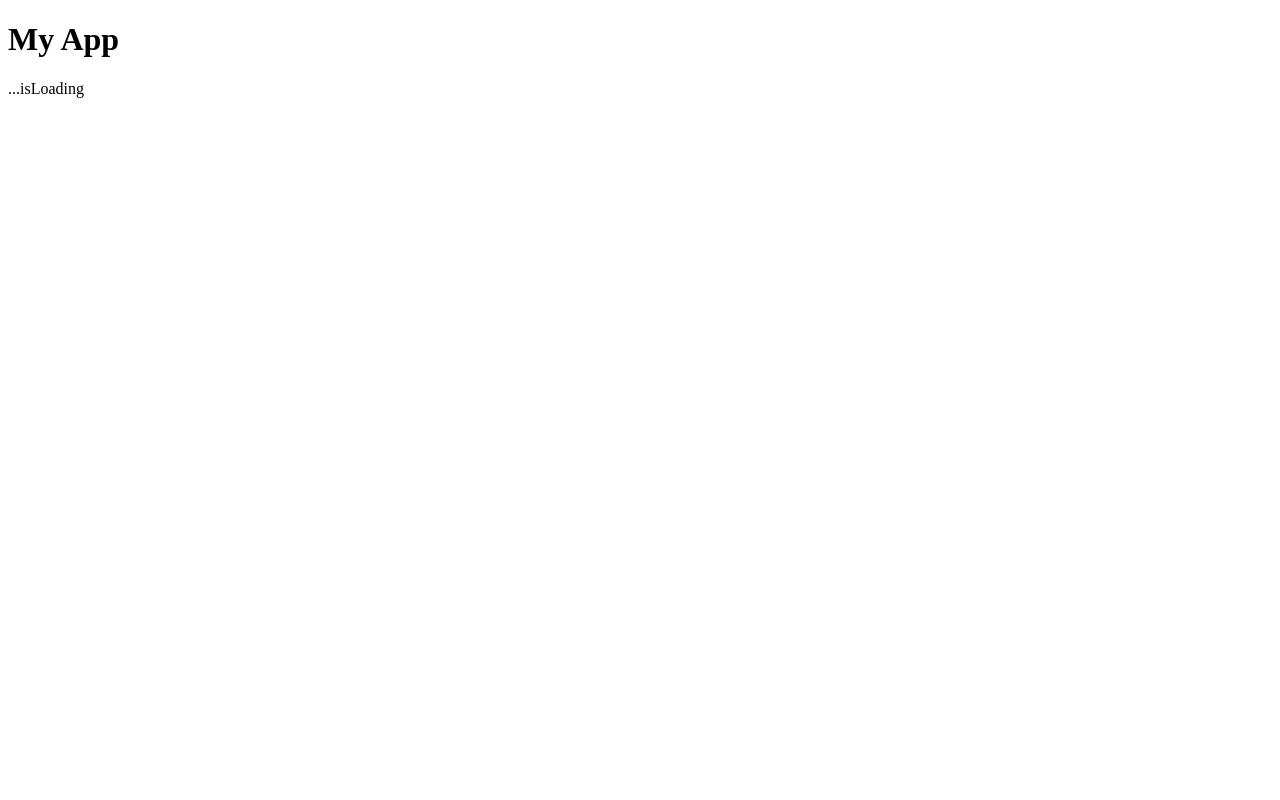
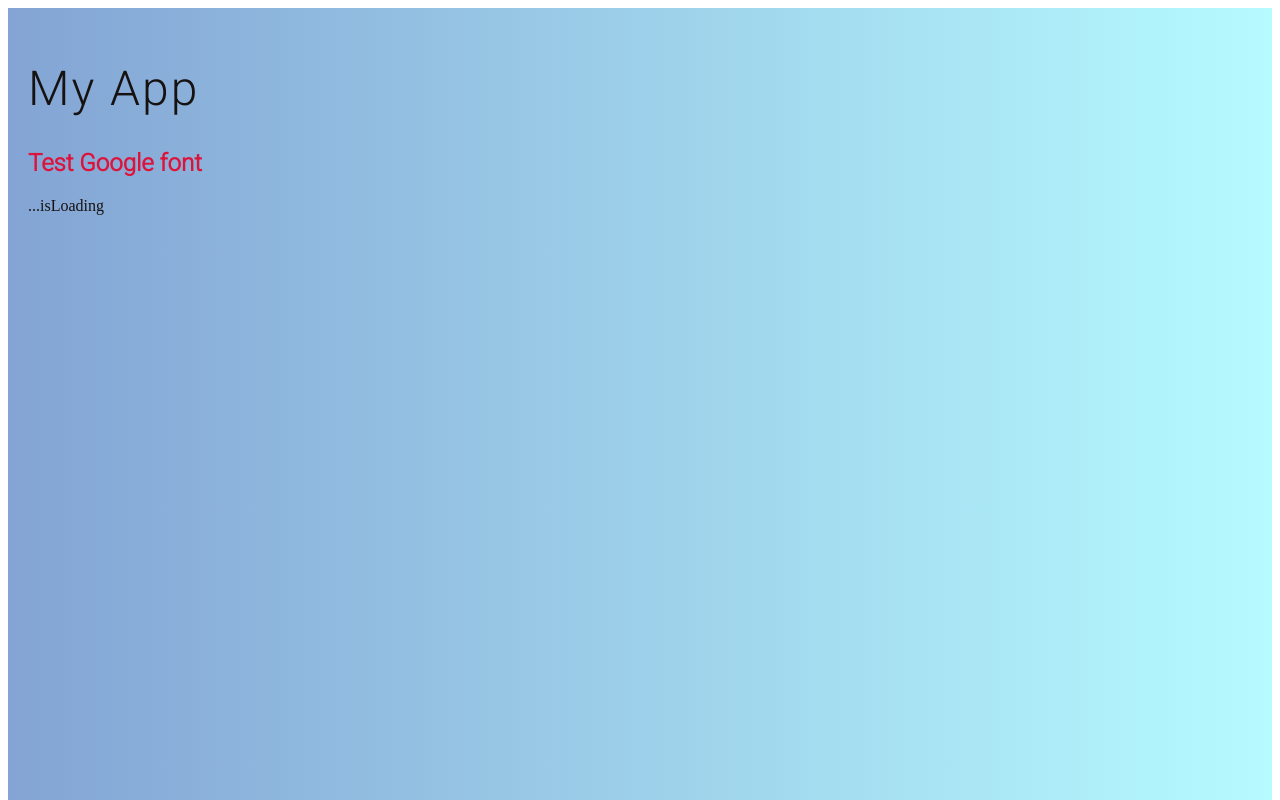
Before and after one commit to Anakondos/react-todo, a React (Create React App) app: page / in a window 1280 px wide. Shown: the top 800 px of the page. Built offline with nearby package versions, Linux system fonts and the light colour scheme; no server answers; the HTML template or start-up script is replaced by a standard one.

Commit message:
Google Fonts

```diff
--- a/public/index.html
+++ b/public/index.html
@@ -3,6 +3,15 @@
   <head>
     <meta charset="utf-8" />
     <link rel="icon" href="%PUBLIC_URL%/favicon.ico" />
+
+    <link rel="preconnect" href="https://fonts.googleapis.com">
+    <link rel="preconnect" href="https://fonts.gstatic.com" crossorigin>
+    <link href="https://fonts.googleapis.com/css2?family=Heebo:wght@300&family=Roboto:wght@300&display=swap" rel="stylesheet">
+
+    <link rel="preconnect" href="https://fonts.googleapis.com">
+    <link rel="preconnect" href="https://fonts.gstatic.com" crossorigin>
+    <link href="https://fonts.googleapis.com/css2?family=Heebo:wght@300&family=Oswald:wght@500&family=Roboto:wght@300&display=swap" rel="stylesheet">
+
     <meta name="viewport" content="width=device-width, initial-scale=1" />
     <meta name="description" content="Web site created using create-react-app" />
     <!--
@@ -14,6 +23,12 @@
       work correctly both with client-side routing and a non-root public URL.
       Learn how to configure a non-root public URL by running `npm run build`.
     -->
+    <style>
+      @import url('https://fonts.googleapis.com/css2?family=Heebo:wght@300&family=Roboto:wght@300&display=swap');
+    </style>
+
+
+
     <title>React App</title>
   </head>
   <body>
--- a/src/AddTodoForm.js
+++ b/src/AddTodoForm.js
@@ -1,6 +1,6 @@
 import React from 'react';
 import InputWithLabel from './InputWithLabel';
-
+import styles from './TodoListItem.module.css';
 
 function AddTodoForm ({onAddTodo}) {
 
@@ -38,7 +38,7 @@ function AddTodoForm ({onAddTodo}) {
                 value={todoTitle}
                 onChange={handleTitleChange}
             >
-            Title
+            <span className={styles.titleInput}>Title</span>
             </InputWithLabel>
             <button>Add</button>
         </form>
--- a/src/App.js
+++ b/src/App.js
@@ -1,8 +1,8 @@
 import React from 'react';
 import TodoList from './TodoList';
 import AddTodoForm from './AddTodoForm';
-
 import {BrowserRouter, Routes, Route} from "react-router-dom";
+import styles from './TodoListItem.module.css';
 
 function App() {
 
@@ -144,8 +144,9 @@ const postData = async(newTodo) => {
     }
 
   return (
-    <div>
-      <h1>My App</h1>
+    <div className={styles.container}>
+      <h1 className={styles.headlinePrimary}>My App</h1>
+      <h2 className={styles.titleInput}>Test Google font</h2>
     <BrowserRouter>
       <Routes>
         <Route path="/" element={
--- a/src/TodoListItem.js
+++ b/src/TodoListItem.js
@@ -8,9 +8,9 @@ const handleRemoveTodo = () =>{
 }
 
     return (
-        <li className='styles.ListItem'>
+        <li className={styles.ListItem}>
             {item.title}
-            <button onClick={handleRemoveTodo}>Remove</button>
+            <button onClick={handleRemoveTodo} className={styles.button}>Remove</button>
         </li>
     );
 
--- a/src/TodoListItem.module.css
+++ b/src/TodoListItem.module.css
@@ -1,3 +1,45 @@
 .ListItem {
     color: cadetblue;
+    display: flex;
+    align-items: center;
+    padding-bottom: 5px;
+
 }
+
+.container {
+    height: 100vw;
+    padding: 20px;
+    background: #83a4d4; /* fallback for old browsers */
+    background-color: thistle;
+    background: linear-gradient(to left, #b6fbff, #83a4d4);
+    color: #171212;
+}
+
+.headlinePrimary {
+    font-size: 48px;
+    font-weight: 300;
+    letter-spacing: 2px;
+    font-family: 'Heebo', sans-serif;
+    font-family: 'Roboto', sans-serif;
+    }
+
+.titleInput {
+    color: crimson;
+    /* font-size:25px; */
+    /* font-weight: bold; */
+    /* font-family: 'Heebo', sans-serif;
+    font-family: 'Roboto', sans-serif; */
+
+    font-family: 'Heebo', sans-serif;
+    font-family: 'Oswald', sans-serif;
+    font-family: 'Roboto', sans-serif;
+
+}
+
+.button {
+        background: transparent;
+        border: 1px solid #171212;
+        padding: 5px;
+        cursor: pointer;
+        transition: all 0.1s ease-in;
+        }
```
